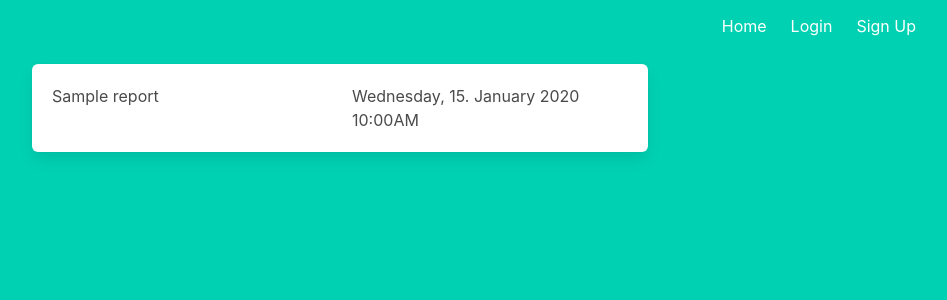
After one commit to jackcartwright/iot-vas, a Python web app: template flask/project/templates/reports.html in a window 1280 px wide. The commit adds this page. Shown: the top 300 px of the page, without its empty margins (300-1247 px from the left). Run offline with Jinja, Linux system fonts and the light colour scheme; the template is opened without the code that fills it: most values are stand-ins (such as "Sample title", 1, 10 or a date in 2020); some libraries are stand-ins or nearby versions.

Commit message:
Add reports page  - Add report to database when scan is started  - Add page for listing a user's reports  - Update TODO table in README

```diff
--- a/flask/project/templates/base.html
+++ b/flask/project/templates/base.html
@@ -34,6 +34,9 @@
                             <a href="{{ url_for('main.scan') }}" class="navbar-item">
                                 Scan
                             </a>
+                            <a href="{{ url_for('main.reports') }}" class="navbar-item">
+                                Reports
+                            </a>
                             <a href="{{ url_for('auth.logout') }}" class="navbar-item">
                                 Logout
                             </a>
--- a/flask/project/templates/base_nocontain.html
+++ b/flask/project/templates/base_nocontain.html
@@ -34,6 +34,9 @@
                             <a href="{{ url_for('main.scan') }}" class="navbar-item">
                                 Scan
                             </a>
+                            <a href="{{ url_for('main.reports') }}" class="navbar-item">
+                                Reports
+                            </a>
                             <a href="{{ url_for('auth.logout') }}" class="navbar-item">
                                 Logout
                             </a>
--- /dev/null
+++ b/flask/project/templates/reports.html
@@ -0,0 +1,34 @@
+<!-- templates/targets.html -->
+
+{% extends "base_nocontain.html" %}
+
+{% block content %}
+
+<div id="target-body">
+
+  <div class="column is-6 is-offset-3">
+
+    {% for report in reports %}
+
+    <div class="block">
+      <a href="/api/report/{{ report[0].uuid }}.pdf">
+        <div class="box">
+          <div class="columns">
+            <div class="column">
+                {{ report[1] }}
+            </div>
+            <div class="column">
+                {{ report[0].time.strftime("%A, %d. %B %Y %I:%M%p") }}
+            </div>
+          </div>
+        </div>
+      </a>
+    </div>
+
+    {% endfor %}
+
+  </div>
+
+</div>
+
+{% endblock %}
```
Also changed, not shown: flask/project/api.py (+7 -1 lines), flask/project/main.py (+14 -1 lines), README.md.
